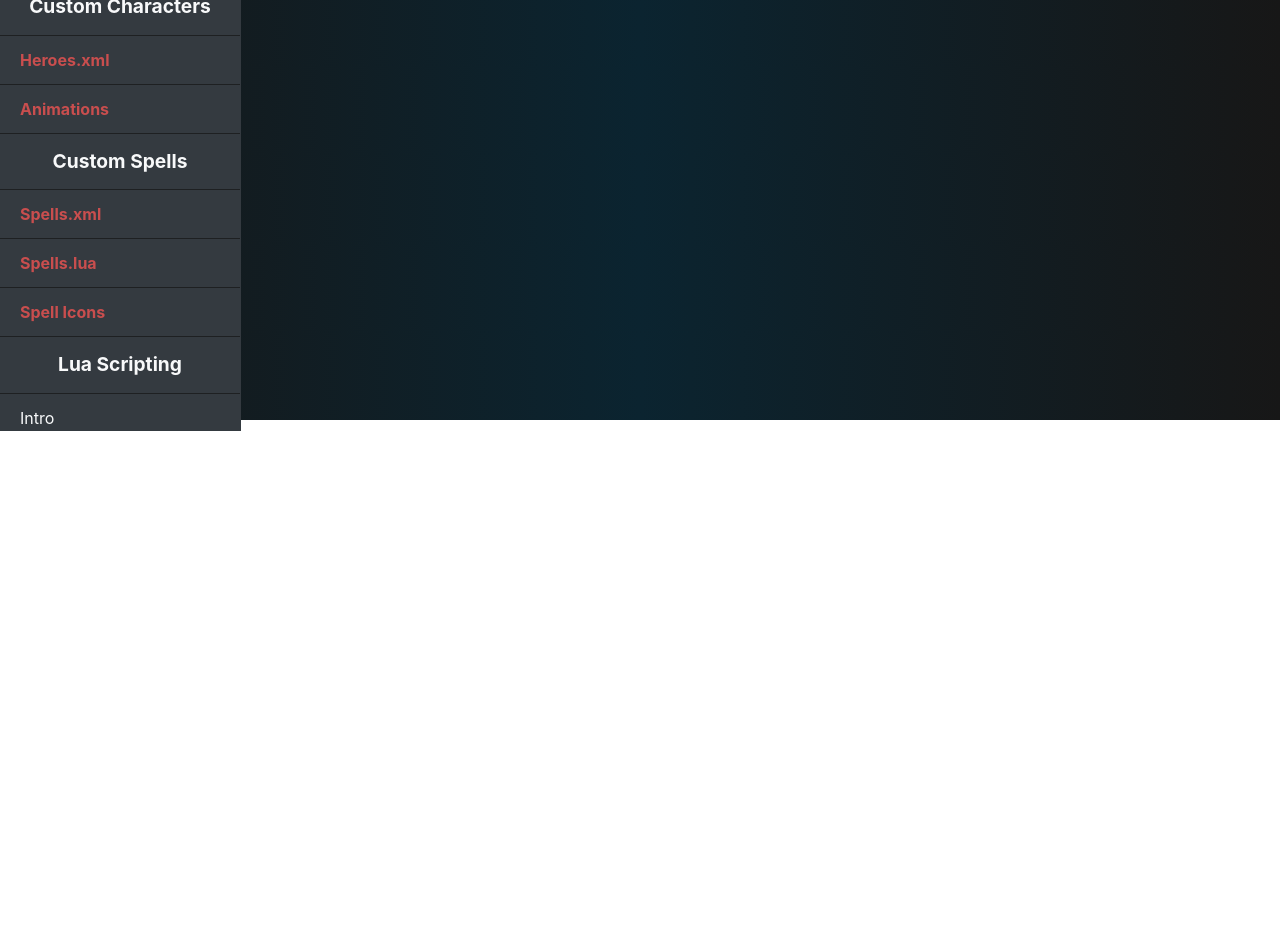
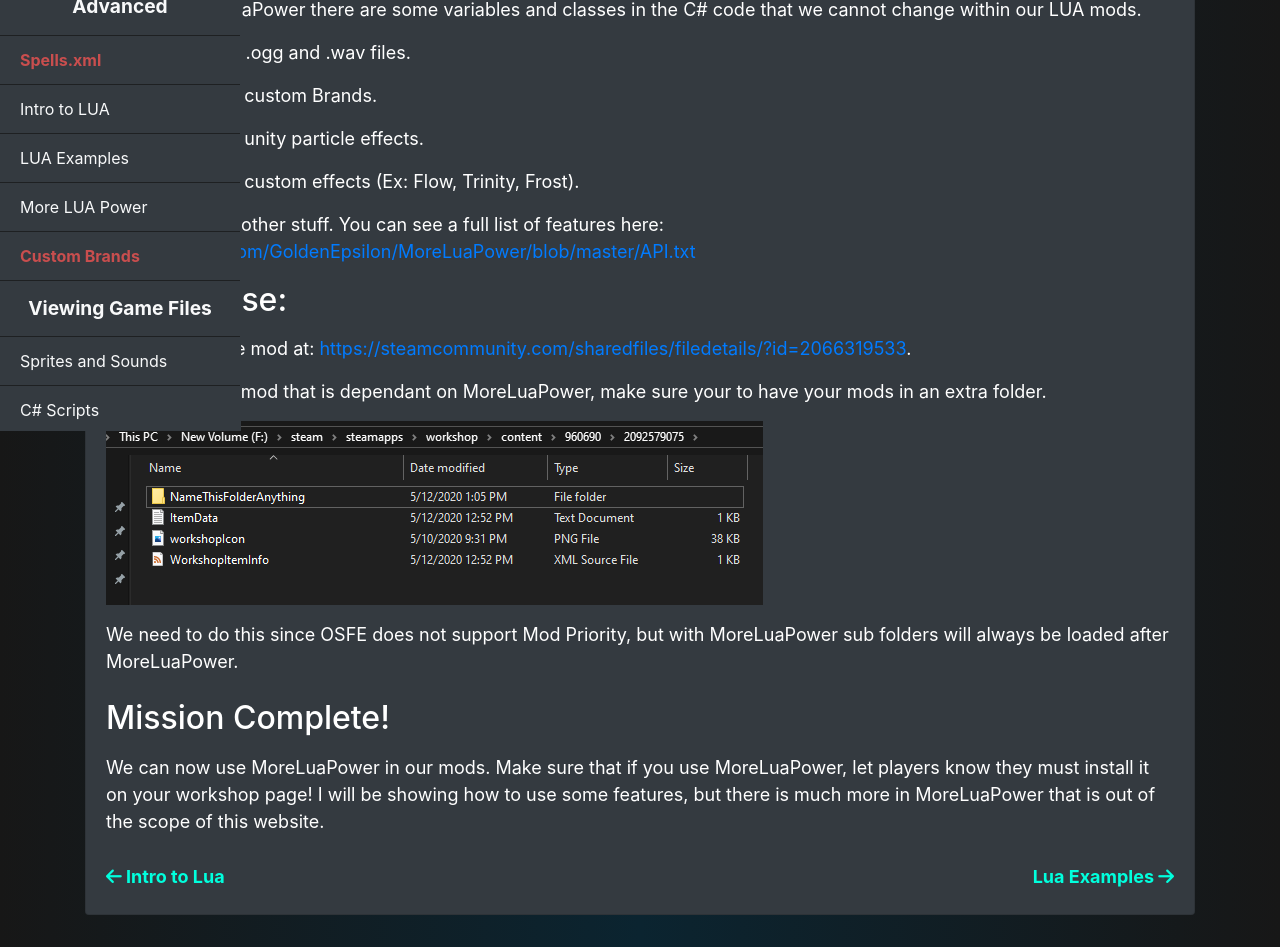
Before and after one commit to JesseBoe/OSFM, a React (Create React App) app: page /MoreLuaPower in a window 1280 px wide. Shown: the part 380-1327 px from the top of the page. Before the commit the page ends 800 px from the top, so only its background shows below. Built offline with nearby package versions, Linux system fonts and the light colour scheme.

Commit message:
Added MorePowerfulLua Section

```diff
--- a/src/App.js
+++ b/src/App.js
@@ -11,6 +11,7 @@ import SpritesAndSounds from './components/SpritesAndSounds/SpritesAndSounds.js'
 import DotPeek from './components/DotPeek/DotPeek.js'
 import LuaIntro from './components/LuaIntro/FirstLua.js'
 import LuaExamples from './components/LuaExamples/LuaExamples.js'
+import MoreLuaPower from './components/MoreLuaPower/MoreLuaPower.js'
 
 import './App.css';
 import './simple-sidebar.css';
@@ -31,35 +32,24 @@ function App() {
               <Link to="/FirstCharacter"><span className="list-group-item list-group-item-action bg-dark text-light text-left toTop">First Character</span></Link>
             </div>
 
-            <div className="sidebar-heading">Custom Characters</div>
-            <div className="list-group list-group-flush">
-              <Link to="/About"><span href="#" className="list-group-item list-group-item-action text-light bg-dark text-left toTop"><b>Heroes.xml</b></span></Link>
-              <Link to="/About"><span href="#" className="list-group-item list-group-item-action bg-dark text-light text-left toTop"><b>Animations</b></span></Link>
-            </div>
-
-            <div className="sidebar-heading">Custom Spells</div>
+            <div className="sidebar-heading">Advanced</div>
             <div className="list-group list-group-flush">
               <Link to="/About"><span href="#" className="list-group-item list-group-item-action text-light bg-dark text-left toTop"><b>Spells.xml</b></span></Link>
-              <Link to="/About"><span href="#" className="list-group-item list-group-item-action bg-dark text-light text-left toTop"><b>Spells.lua</b></span></Link>
-              <Link to="/About"><span href="#" className="list-group-item list-group-item-action text-light bg-dark text-left toTop"><b>Spell Icons</b></span></Link>
-            </div>
-
-            <div className="sidebar-heading">Lua Scripting</div>
-            <div className="list-group list-group-flush">
-              <Link to="/LuaIntro"><span href="#" className="list-group-item list-group-item-action text-light bg-dark text-left toTop">Intro</span></Link>
-              <Link to="/LuaExamples"><span href="#" className="list-group-item list-group-item-action text-light bg-dark text-left toTop">Examples</span></Link>
+              <Link to="/LuaIntro"><span href="#" className="list-group-item list-group-item-action text-light bg-dark text-left toTop">Intro to LUA</span></Link>
+              <Link to="/LuaExamples"><span href="#" className="list-group-item list-group-item-action text-light bg-dark text-left toTop">LUA Examples</span></Link>
+              <Link to="/MoreLuaPower"><span href="#" className="list-group-item list-group-item-action text-light bg-dark text-left toTop">More LUA Power</span></Link>
+              <Link to="/About"><span href="#" className="list-group-item list-group-item-action text-light bg-dark text-left toTop"><b>Custom Brands</b></span></Link>
             </div>
 
             <div className="sidebar-heading">Viewing Game Files</div>
             <div className="list-group list-group-flush">
-              <Link to="/About"><span href="#" className="list-group-item list-group-item-action text-light bg-dark text-left toTop"><b>Simple</b></span></Link>
               <Link to="/SpritesAndSounds"><span href="#" className="list-group-item list-group-item-action bg-dark text-light text-left toTop">Sprites and Sounds</span></Link>
               <Link to="/DotPeek"><span href="#" className="list-group-item list-group-item-action bg-dark text-light text-left toTop">C# Scripts</span></Link>
             </div>
 
             <div className="sidebar-heading">Harmony</div>
             <div className="list-group list-group-flush">
-              <Link to="/About"><span href="#" className="list-group-item list-group-item-action text-light bg-dark text-left toTop"><b>Yeah right</b></span></Link>
+              <Link to="/About"><span href="#" className="list-group-item list-group-item-action text-light bg-dark text-left toTop"><b>Maybe one day</b></span></Link>
             </div>
           </div>
           <div id="page-content-wrapper">
@@ -88,6 +78,7 @@ function App() {
               <Route exact={true} path="/DotPeek" component={DotPeek} />
               <Route exact={true} path="/LuaIntro" component={LuaIntro} />
               <Route exact={true} path="/LuaExamples" component={LuaExamples} />
+              <Route exact={true} path="/MoreLuaPower" component={MoreLuaPower} />
             </div>
           </div>
         </div>
--- a/src/components/LuaExamples/LuaExamples.js
+++ b/src/components/LuaExamples/LuaExamples.js
@@ -29,6 +29,14 @@ class LuaExamples extends React.Component {
                                 end<br/>
                             </Highlight>
 
+                            <h2 className="text-header">Add a temperoray Spell By Name</h2>
+                            <p className="text-about">Example: AddSpellToDeck(item, "Frostbolt")</p>
+                            <Highlight language="lua">
+                                function AddSpellToDeck(item, nameOfSpell)<br/>
+                                &nbsp;&nbsp;item.being.player.duelDisk.AddLiveSpell(item, nameOfSpell, item.being.player, false, false)<br/>
+                                end<br/>
+                            </Highlight>
+
                             <h2 className="text-header">Equip Weapon By Name</h2>
                             <p className="text-about">Example: EquipWeaponByName(item, "CampaignGun")</p>
                             <Highlight language="lua">
@@ -39,10 +47,24 @@ class LuaExamples extends React.Component {
 
                             <h2 className="text-header">Play Sound By Name</h2>
                             <p className="text-about">Example: PlaySoundByName(item, "misc_shimmer")</p>
+                            <h4>Custom Sounds</h4>
+                            <p className="text-about">Using <Link to="/MoreLuaPower"><span onClick={() => { this.scrollTo() }} style={{ padding: "0px", display: "inline" }} className="nav-link toTop">MoreLuaPower</span></Link> you can even import .Wav or .Ogg files and play them this way. If I had a file named MySound.ogg placed in my mod folder, I would simply use PlaySoundByName(item, "MySound"). The name of this file must be unique!</p>
                             <Highlight language="lua">
                                 function PlaySoundByName(item, soundName)<br />
                                 &nbsp;&nbsp;item.being.PlayOnce(soundName)<br />
                                 end<br />
+                            </Highlight>
+
+                            <h2 className="text-header">Play Song</h2>
+                            <p className="text-about"><Link to="/MoreLuaPower"><span onClick={() => { this.scrollTo() }} style={{ padding: "0px", display: "inline" }} className="nav-link toTop">MoreLuaPower</span></Link> required.</p>
+                            <Highlight language="lua">
+                                &nbsp;&nbsp;PlayBattleMusic("MySoundName")<br />
+                            </Highlight>
+
+                            <h2 className="text-header">Change Character Animations</h2>
+                            <p className="text-about"><Link to="/MoreLuaPower"><span onClick={() => { this.scrollTo() }} style={{ padding: "0px", display: "inline" }} className="nav-link toTop">MoreLuaPower</span></Link> required.</p>
+                            <Highlight language="lua">
+                                item.being.animOverrider.controllerName = "NameOfYourCharacter"
                             </Highlight>
 
                             <h2 className="text-header">Move Towards By X, Y</h2>
--- /dev/null
+++ b/src/components/MoreLuaPower/MoreLuaPower.js
@@ -0,0 +1,51 @@
+import React from "react";
+import { BrowserRouter as Router, Link, Route } from "react-router-dom";
+import mlp1 from "./MLP01.png"
+
+
+class MoreLuaPower extends React.Component {
+
+    scrollTo = () => {
+        document.body.scrollTop = 0; // For Safari
+        document.documentElement.scrollTop = 0; // For Chrome, Firefox, IE and Opera
+    }
+
+    render() {
+        return (
+            <div>
+                <div className="container mt-4">
+                    <div className="card text-left bg-dark">
+                        <div className="card-header text-center text-white" href="#collapseOne"></div>
+                        <div className='card-body text-white'>
+                            <h2 className="text-header">More Lua Power</h2>
+                            <p className="text-about">Now introducing MoreLuaPower! This is a mod available on the workshop that aims to make modding much much easier for the general public. It provides you with the ability to do many different things that are not possible without harmony modding.</p>
+                            <p className="text-about">Huge props to Golden Epsilon and everyone else who has contributed! You can contribute to the project here: <a href="https://github.com/GoldenEpsilon/MoreLuaPower">https://github.com/GoldenEpsilon/MoreLuaPower</a></p>
+                            <h2 className="text-header">Uses:</h2>
+                            <p className="text-about">Without MoreLuaPower there are some variables and classes in the C# code that we cannot change within our LUA mods.</p>
+                            <p className="text-about">Ability to import .ogg and .wav files.</p>
+                            <p className="text-about">Ability to create custom Brands.</p>
+                            <p className="text-about">Ability to create unity particle effects.</p>
+                            <p className="text-about">Ability to create custom effects (Ex: Flow, Trinity, Frost).</p>
+                            <p className="text-about">And a bunch of other stuff. You can see a full list of features here: <a href="https://github.com/GoldenEpsilon/MoreLuaPower/blob/master/API.txt">https://github.com/GoldenEpsilon/MoreLuaPower/blob/master/API.txt</a></p>
+
+                            <h2 className="text-header">How to use:</h2>
+                            <p className="text-about">Subscribe to the mod at: <a href="https://steamcommunity.com/sharedfiles/filedetails/?id=2066319533">https://steamcommunity.com/sharedfiles/filedetails/?id=2066319533</a>.</p>
+                            <p className="text-about">While making a mod that is dependant on MoreLuaPower, make sure your to have your mods in an extra folder.</p>
+                            <div><img src={mlp1} alt="OSFM Page Header" /></div>
+                            <p className="text-about">We need to do this since OSFE does not support Mod Priority, but with MoreLuaPower sub folders will always be loaded after MoreLuaPower.</p>
+                            <h2 className="text-header mt-4">Mission Complete!</h2>
+                            <p className="text-about">We can now use MoreLuaPower in our mods. Make sure that if you use MoreLuaPower, let players know they must install it on your workshop page! I will be showing how to use some features, but there is much more in MoreLuaPower that is out of the scope of this website.</p>
+                            <div style={{ position: "relative", bottom: "-12px" }} className="d-flex justify-content-between">
+                                <Link to="/LuaIntro"><p onClick={() => { this.scrollTo() }} style={{ padding: "0px" }} className="nav-link toTop"><i class="fas fa-arrow-left"></i> Intro to Lua</p></Link>
+                                <Link to="/LuaExamples"><p onClick={() => { this.scrollTo() }} style={{ padding: "0px" }} className="nav-link toTop">Lua Examples <i class="fas fa-arrow-right"></i></p></Link>
+                            </div>
+                        </div>
+                    </div>
+                </div>
+            </div>
+        );
+    }
+
+}
+
+export default MoreLuaPower;
```
Also changed, not shown: src/components/MoreLuaPower/MLP01.png (added).
